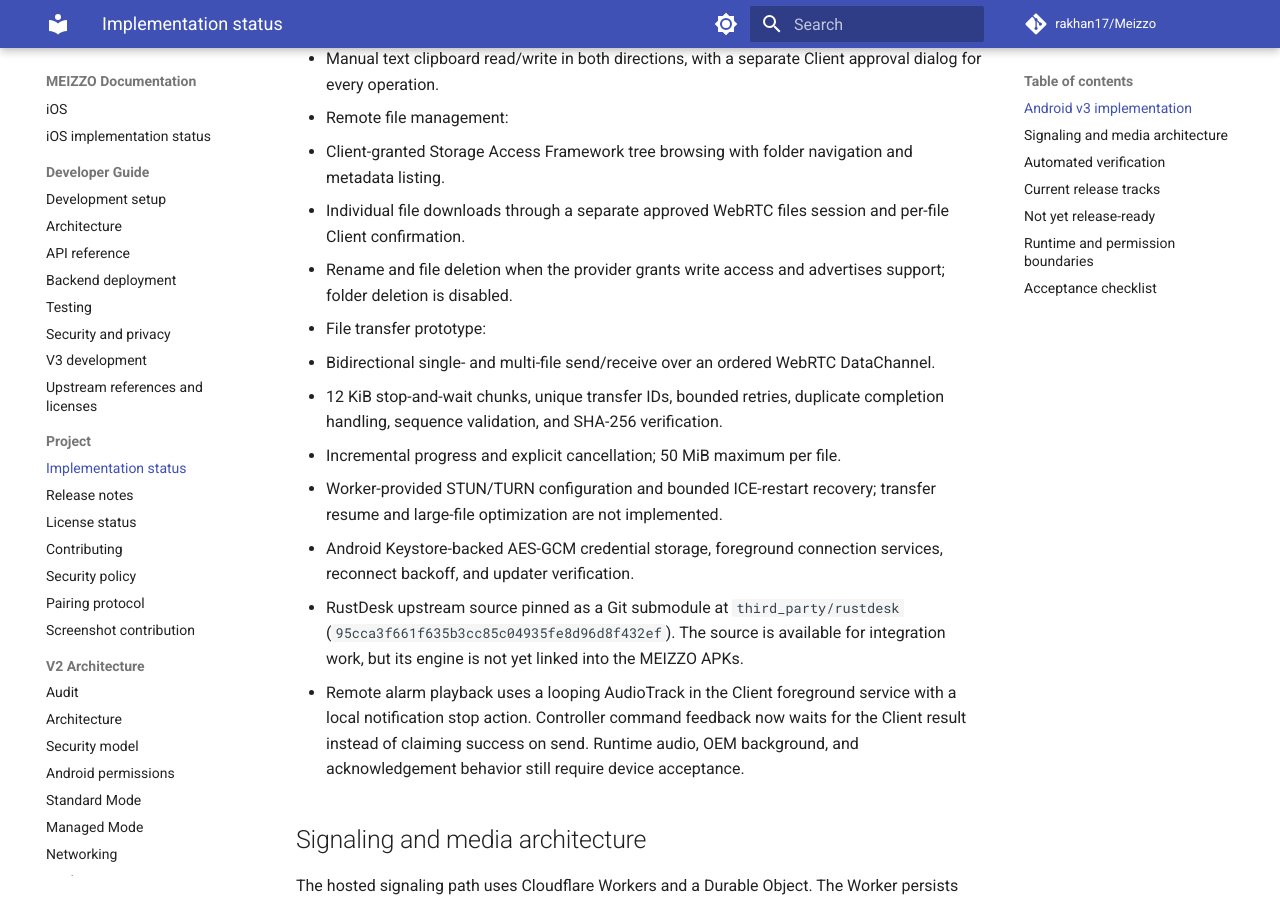
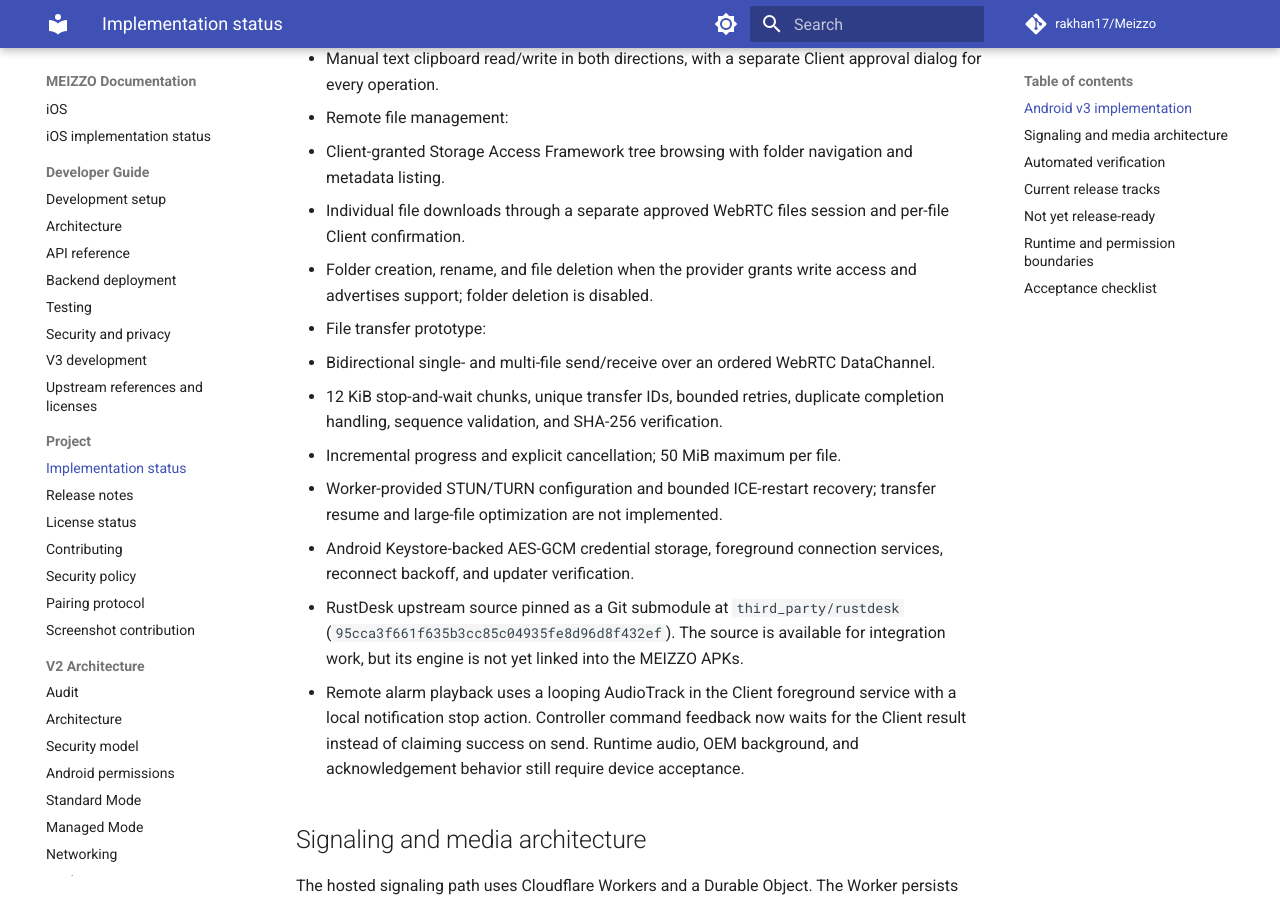
Before and after one commit to rakhan17/Meizzo, an MkDocs documentation site: the page built from docs/implementation-status.md, in a window 1280 px wide and 900 px high, scrolled down 1549 px. Built offline with MkDocs 1.6.1 and Material for MkDocs 9.7.7, drawn with Linux system fonts in a browser that asks for light colours; comment, search, counter and statistics services are not loaded.

Commit message:
Update implementation status with remote folder creation

```diff
--- a/docs/implementation-status.md
+++ b/docs/implementation-status.md
@@ -40,7 +40,7 @@ build does not prove runtime behavior on every Android vendor or network.
 - Remote file management:
   - Client-granted Storage Access Framework tree browsing with folder navigation and metadata listing.
   - Individual file downloads through a separate approved WebRTC files session and per-file Client confirmation.
-  - Rename and file deletion when the provider grants write access and advertises support; folder deletion is disabled.
+  - Folder creation, rename, and file deletion when the provider grants write access and advertises support; folder deletion is disabled.
 - File transfer prototype:
   - Bidirectional single- and multi-file send/receive over an ordered WebRTC DataChannel.
   - 12 KiB stop-and-wait chunks, unique transfer IDs, bounded retries, duplicate completion handling, sequence validation, and SHA-256 verification.
```
